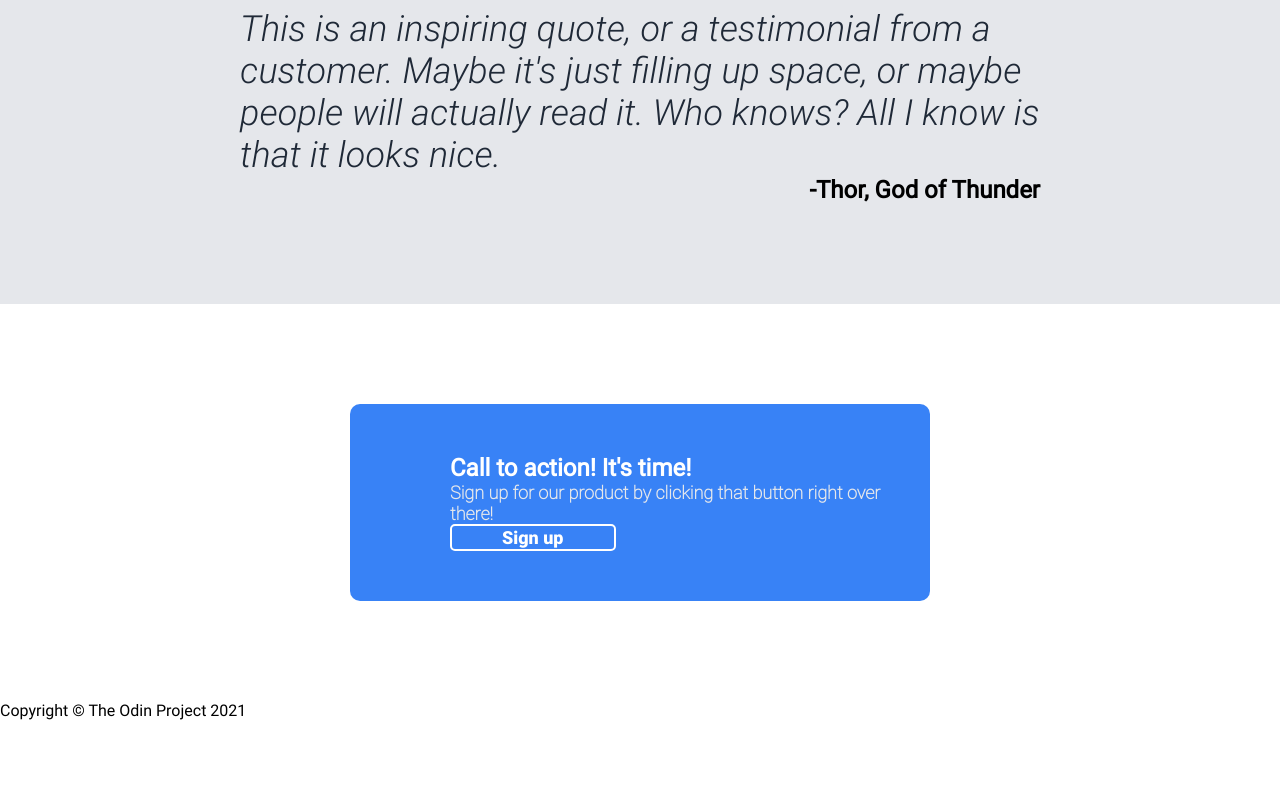
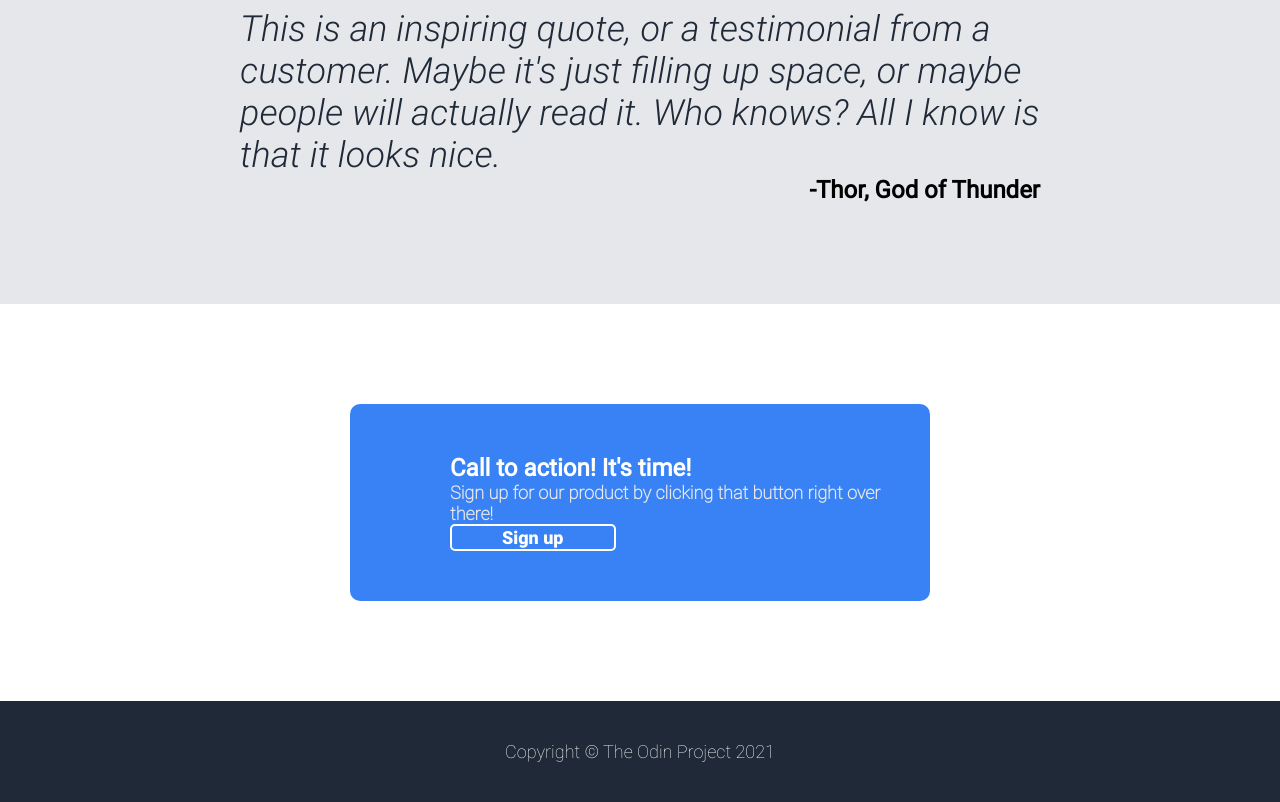
Before and after one commit to dingo964/odin-landing-page, a plain HTML site: page index.html in a window 1280 px wide. Shown: the part 990-1792 px from the top of the page. Before the commit the page ends 1710 px from the top, so only its background shows below. Drawn offline with Linux system fonts and the light colour scheme.

Commit message:
Style footer

```diff
--- a/index.html
+++ b/index.html
@@ -62,6 +62,6 @@
     <button class="sign-up-button-2">Sign up</button>
   </div>
 
-  <div class="footer">Copyright © The Odin Project 2021</div>
+  <div class="footer secondary-text">Copyright © The Odin Project 2021</div>
 </body>
 </html>
--- a/style/style.css
+++ b/style/style.css
@@ -200,3 +200,10 @@ a {
   font-family: roboto-black;
   font-size: 18px;
 }
+
+.footer {
+  background-color: #1F2937;
+  color: white;
+  text-align: center;
+  padding: 40px;
+}
```
